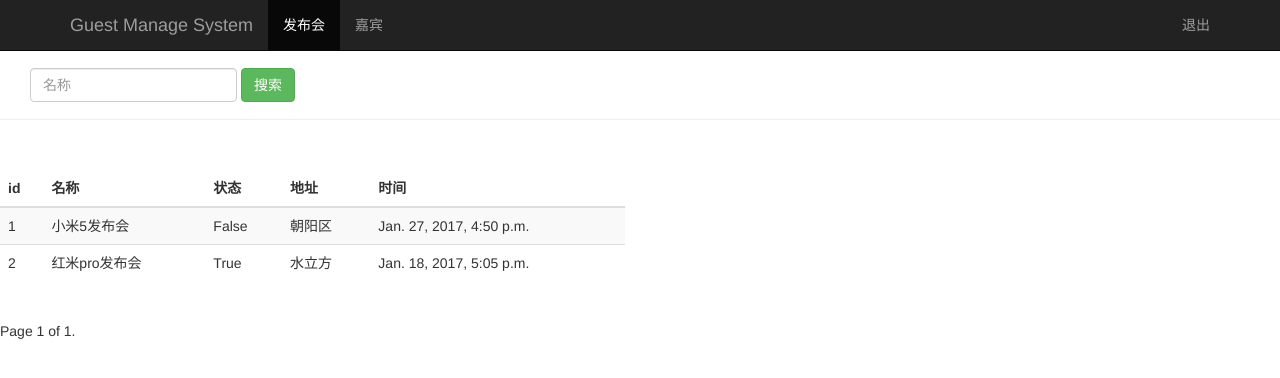
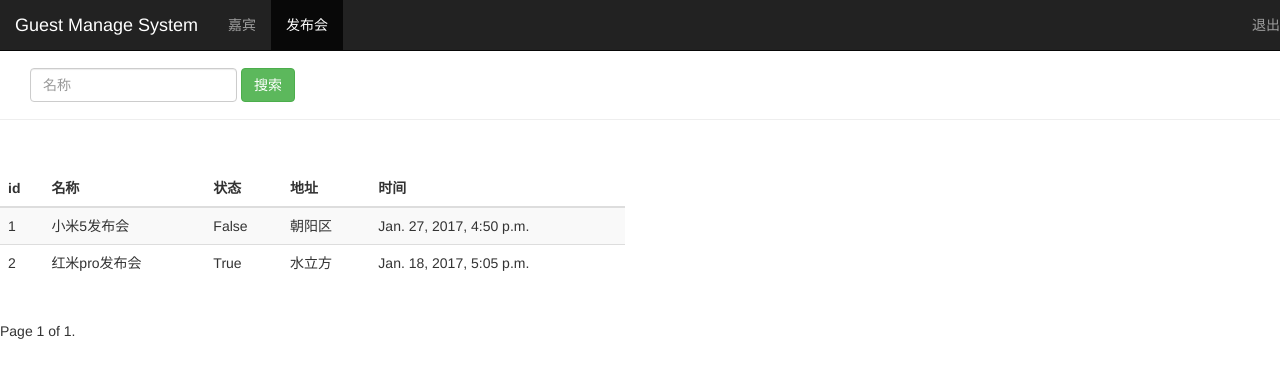
Before and after one commit to icryou/guest, a Django app: page /sreach_name/ in a window 1280 px wide. Shown: the top 378 px of the page. Run offline with Django 3.2, Linux system fonts and the light colour scheme; a user stored in the database is signed in; data comes from the database, SQL or seed files in the repository; some libraries are stand-ins or nearby versions.

Commit message:
MOD: Modify the navigation bar, aligned on the left.

```diff
--- a/sign/templates/event_manage.html
+++ b/sign/templates/event_manage.html
@@ -10,14 +10,14 @@
 <body role="document">
 <!-- 导航栏 -->
 <nav class="navbar navbar-inverse navbar-fixed-top">
-      <div class="container">
+      <div class="container-fulid">
         <div class="navbar-header">
           <a class="navbar-brand" href="/event_manage/">Guest Manage System</a>
         </div>
         <div id="navbar_1" class="collapse navbar-collapse">
           <ul class="nav navbar-nav">
-            <li class="active"><a href="#">发布会</a></li>
-            <li><a href="/guest_manage/">嘉宾</a></li>
+              <li><a href="/guest_manage/">嘉宾</a></li>
+              <li class="active"><a href="#">发布会</a></li>
           </ul>
           <ul class="nav navbar-nav navbar-right">
            <li><a href="#">{{user}}</a></li>
--- a/sign/templates/guest_manage.html
+++ b/sign/templates/guest_manage.html
@@ -10,7 +10,7 @@
 <body role="document">
 <!-- 导航栏 -->
 <nav class="navbar navbar-inverse navbar-fixed-top">
-      <div class="container">
+      <div class="container-fluid">
         <div class="navbar-header">
           <a class="navbar-brand" href="/event_manage/">Guest Manage System</a>
         </div>
```
